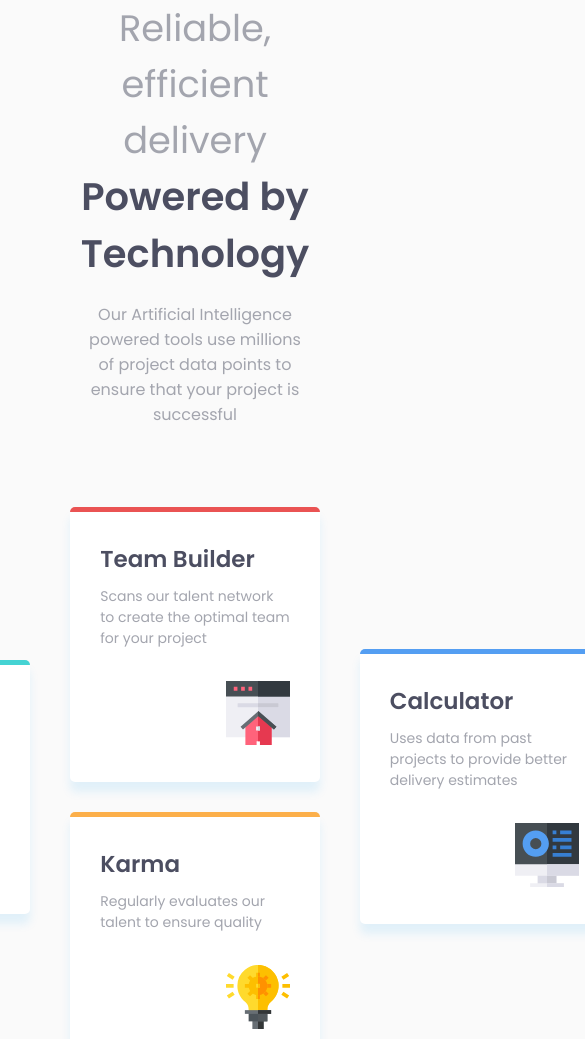
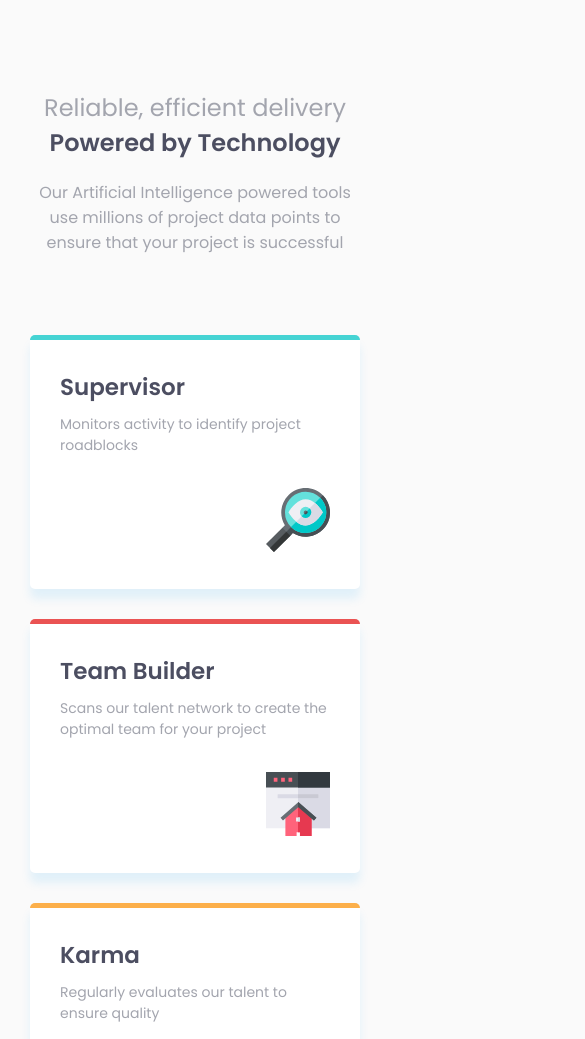
Before and after one commit to MatiasOrtizF/four-card-feature-section-master, a plain HTML site: page index.html in a window 390 px wide. Shown: the top 1039 px of the page, 585 px wide, since content can reach past the window. Drawn offline with Linux system fonts and the light colour scheme.

Commit message:
agregando diseño adaptable

```diff
--- a/css/styles.css
+++ b/css/styles.css
@@ -42,12 +42,14 @@ p {
     font-size: 15px;
     color: var(--grayishBlue);
 }
+.atributte {
+    margin: 30px auto;
+    padding: 0px 30px;
+}
 .grid {
     max-width: 1200px;
 }
-.texto {
-    padding: 0px 20em;
-}
+
 .texto p {
     font-size: 16px;
 }
@@ -59,6 +61,7 @@ p:first-child {
     display: grid;
     grid-template-columns: 1fr 1fr 1fr;
     padding: 50px 0px;
+    gap: 30px;
 }
 .cajas > div:first-child {
     align-self: center;
@@ -77,7 +80,7 @@ p:first-child {
 }
 .box {
     background-color: white;
-    margin: 30px 20px;
+    margin: 30px 0px;
     text-align: start;
     border-radius: 5px;
     padding: 30px;
@@ -90,3 +93,45 @@ p:first-child {
     margin-top: 2em;
     text-align: right;
 }
+
+@media (max-width: 768px) {
+    .atributte {
+        margin: 90px auto;
+    }
+    .texto {
+        padding: 0px;
+    }
+    p:first-child {
+        font-size: 2em;
+    }
+    h1 {
+        font-size: 2em;
+    }
+    .cajas {
+        display: grid;
+        grid-template-columns: 1fr;
+        padding-bottom: 0px;
+    }
+    .cajas-medio {
+        display: flex;
+        flex-direction: column;
+    }
+    .box {
+        margin: 30px 0px;
+    }
+}
+
+@media (max-width: 600px) {
+    p:first-child {
+        font-size: 1.5em;
+    }
+    h1 {
+        font-size: 1.5em;
+    }
+    .cajas {
+        gap: 0px;
+    }
+    .box {
+        margin-bottom: 0px;
+    }
+}
--- a/index.html
+++ b/index.html
@@ -19,6 +19,7 @@
   </style> -->
 </head>
 <body>
+    <div class="atributte">
         <div class="grid">
           <div class="texto">
             <p>Reliable, efficient delivery</p>
@@ -66,6 +67,7 @@
           </div>
 
         </div>
+    </div>
 
 
   <footer>
```
Also changed, not shown: 1 other file. Lines whose indentation alone changed are shown as unchanged.
